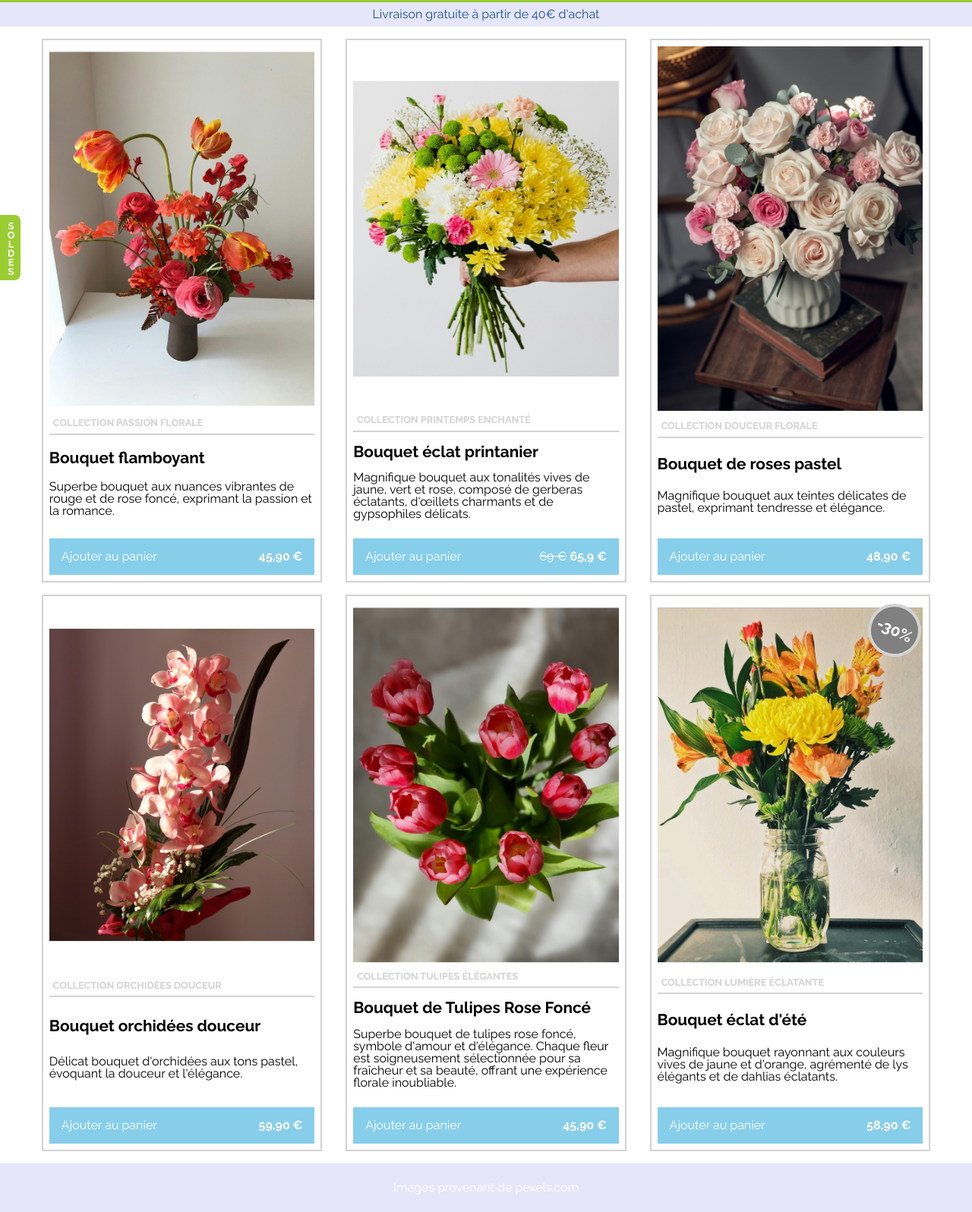
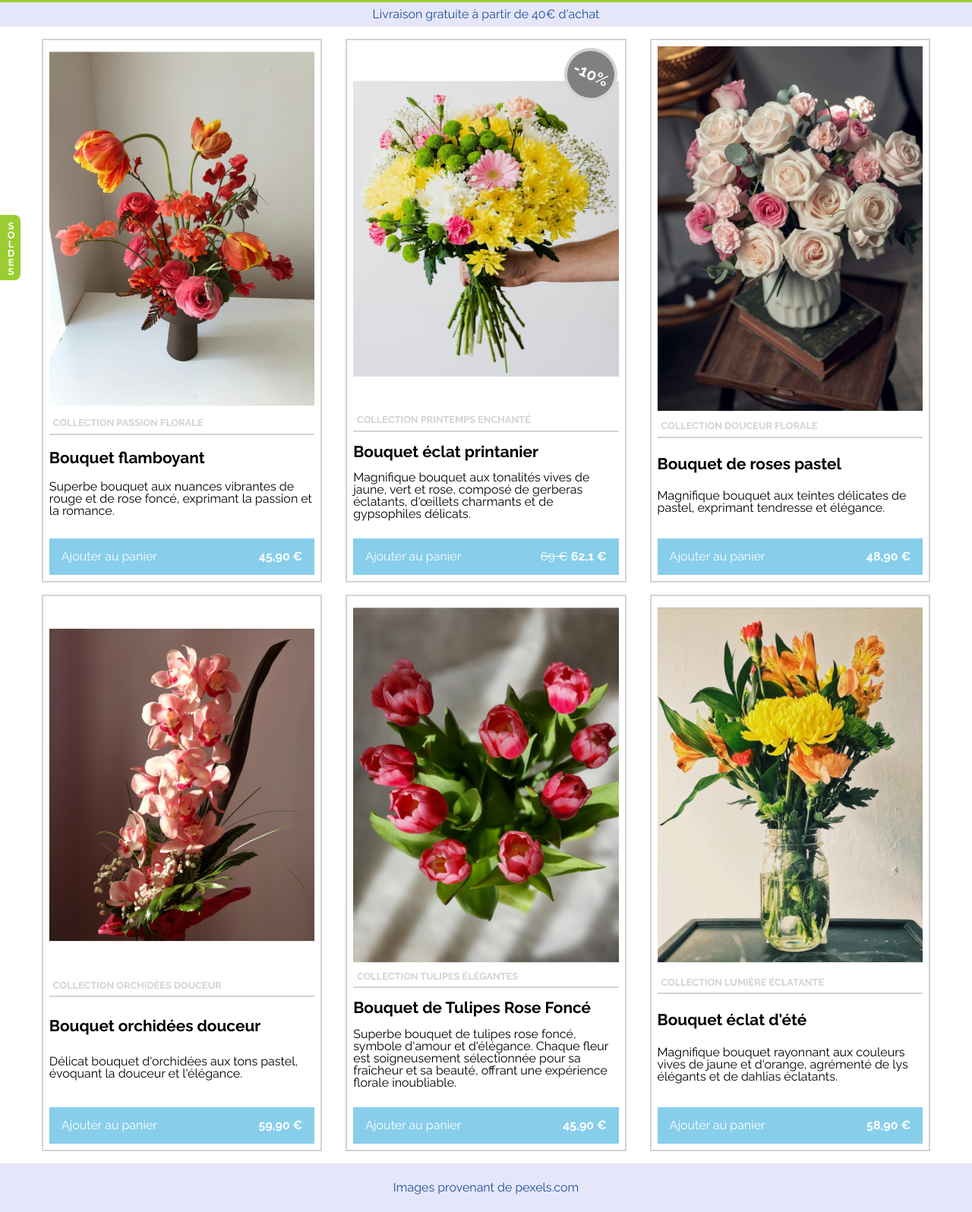
Before and after one commit to NellyDubois/TP-fleuriste, a website: page html/index.html in a window 1280 px wide. Shown: the part 117-1713 px from the top of the page at 76% size. Drawn offline with Linux system fonts and the light colour scheme.

Commit message:
quelques modifs pour le responsive

```diff
--- a/css/style.css
+++ b/css/style.css
@@ -165,7 +165,7 @@ footer {
     background-color: #E6E6FA;
     padding: 1.5rem 0;
     text-align: center;
-    color: white;
+    color: #1a5099;
 }
 
 
--- a/html/index.html
+++ b/html/index.html
@@ -47,6 +47,7 @@
         </article>
 
         <article class="product-list__item">
+            <div class="product-list__item-promo">-10%</div>
             <img src="../images/bouquet-jaune-vert-rose.jpg" alt="Bouquet jaune vert et rose" class="product-list__item-img">
             <p class="product-list__item-collection">Collection Printemps Enchanté</p>
             <h3 class="product-list__item-title">Bouquet éclat printanier</h3>
@@ -55,7 +56,7 @@
               <span class="product-list__item-button-label">Ajouter au panier</span>
               <div class="product-list__item-button-prices">
                 <span class="product-list__item-button-price product-list__item-button-price--strike">69 €</span>
-                <span class="product-list__item-button-price">65,9 €</span>
+                <span class="product-list__item-button-price">62,1 €</span>
               </div>
             </a>
         </article>
@@ -95,8 +96,6 @@
         </article>
 
         <article class="product-list__item">
-            <div class="product-list__item-promo">-30%</div>
-
             <img src="../images/bouquet-jaune-orange.jpg" alt="Bouquet jaune et orange avec lys et dahlias" class="product-list__item-img">
             <p class="product-list__item-collection">Collection Lumière Éclatante</p>
             <h3 class="product-list__item-title">Bouquet éclat d'été</h3>
```
Also changed, not shown: css/cart.css (+0 -8 lines), html/cart.html (+0 -5 lines).
